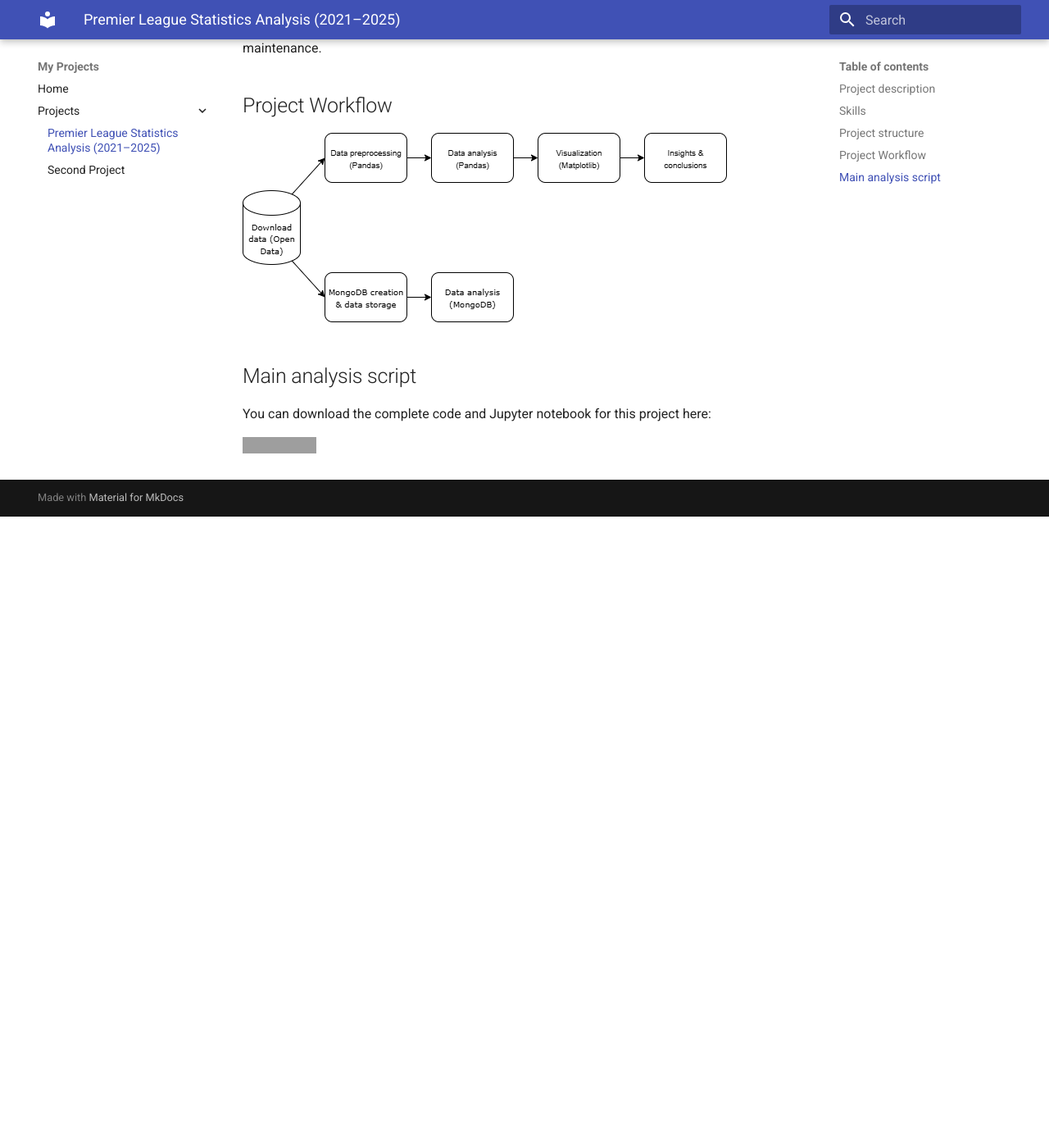
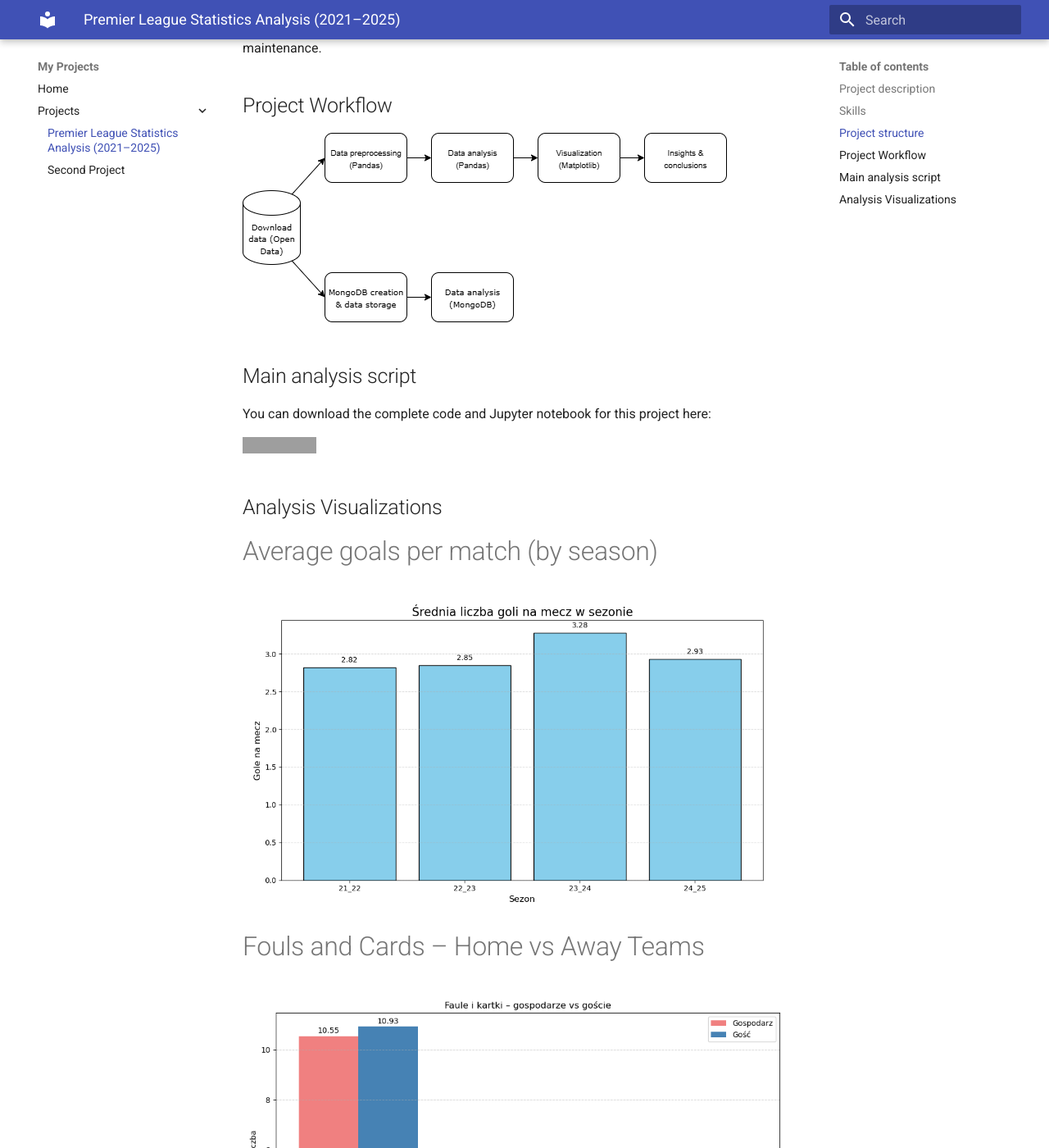
Before and after one commit to jcwigon/jakub-ds-portfolio, an MkDocs documentation site: the page built from docs/projects/premier-league-stats-2021-2025-analysis.md, in a window 1280 px wide and 1400 px high, scrolled down 1965 px. Shown: the whole window at 82% size. Built offline with MkDocs 1.6.1 and Material for MkDocs 9.7.7, drawn with Linux system fonts in a browser that asks for light colours; before the commit the page ends 2595 px from its top, so only the background shows below that; grey boxes are pictures that could not be loaded.

```diff
--- a/docs/projects/premier-league-stats-2021-2025-analysis.md
+++ b/docs/projects/premier-league-stats-2021-2025-analysis.md
@@ -61,3 +61,13 @@
 You can download the complete code and Jupyter notebook for this project here:
 
 [![Download project (ZIP)](https://img.shields.io/badge/Download%20project-blue?style=for-the-badge&logo=github)](files/premier-league-analysis.zip)
+
+## Analysis Visualizations
+
+# Average goals per match (by season)
+
+![Average goals](imgs/pl1.png)
+
+# Fouls and Cards – Home vs Away Teams
+
+![Fouls](imgs/pl2.png)
```
Also changed, not shown: site/projects/imgs/10.png (added), site/projects/imgs/12.png (added), site/projects/imgs/pl1.png (added), site/projects/imgs/pl11.png (added), site/projects/imgs/pl2.png (added), site/projects/imgs/pl3.png (added), site/projects/imgs/pl4.png (added), site/projects/imgs/pl5.png (added), site/projects/imgs/pl6.png (added), site/projects/imgs/pl7.png (added), site/projects/imgs/pl8.png (added), site/projects/imgs/pl9.png (added), site/projects/premier-league-stats-2021-2025-analysis/index.html, site/search/search_index.json, 1 other file.
